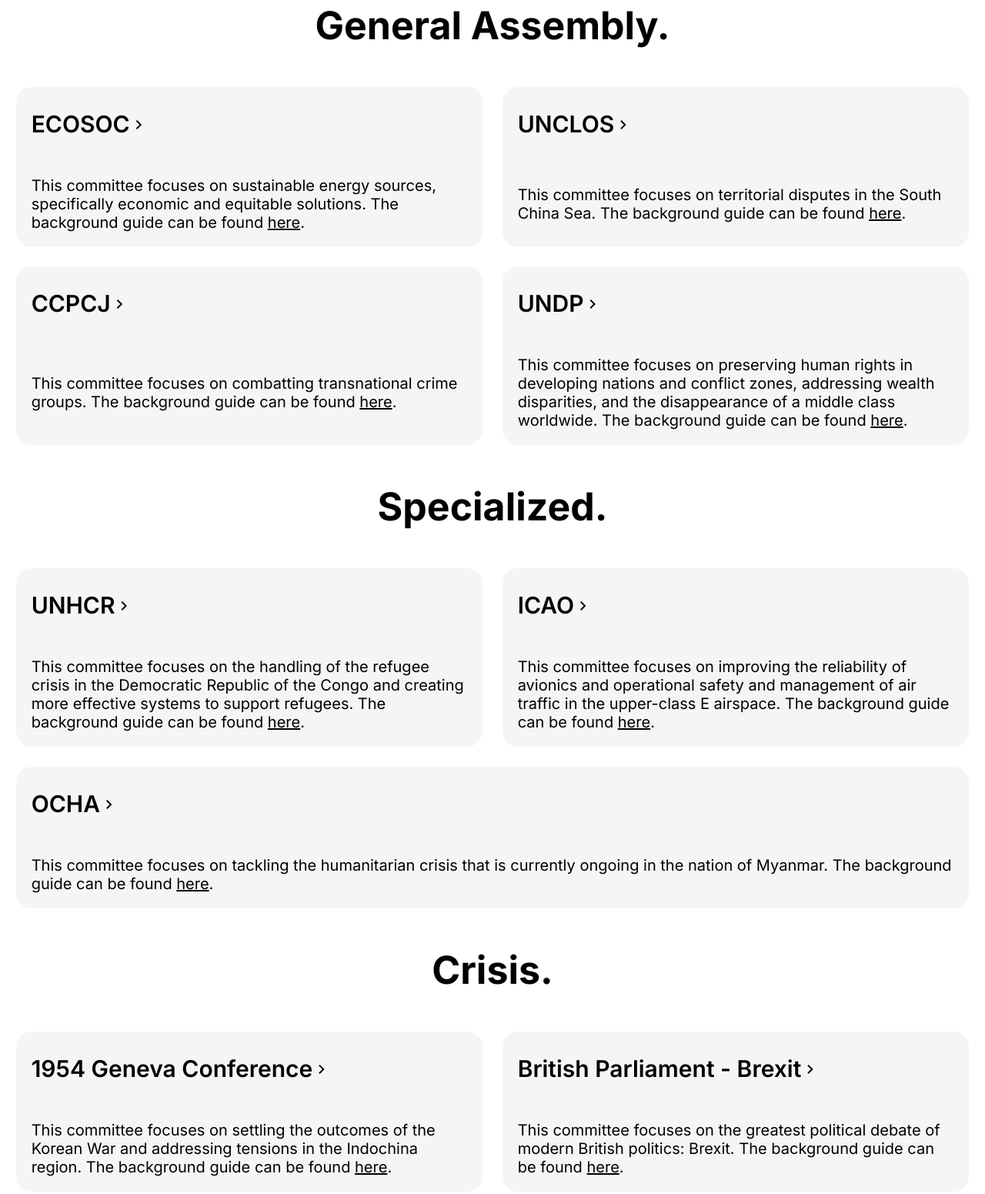
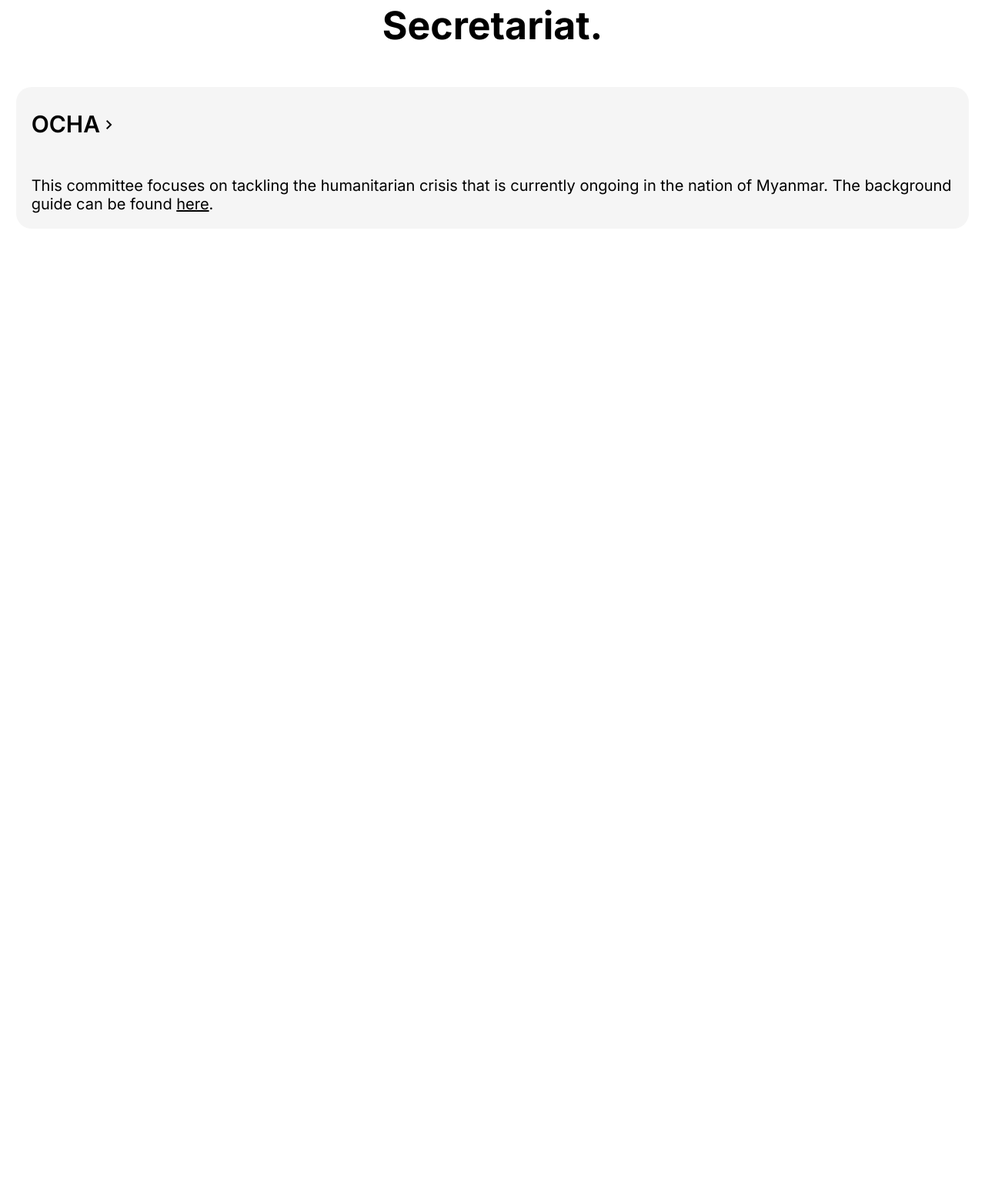
Before and after one commit to GunnMUN/GMUNC-Website, a plain HTML site: page secretariat/index.html in a window 1280 px wide. Shown: the part 107-1658 px from the top of the page at 77% size. After the commit the page ends 800 px from the top, so only its background shows below. Drawn offline with nearby package versions, Linux system fonts and the light colour scheme.

Commit message:
Update index.html

```diff
--- a/secretariat/index.html
+++ b/secretariat/index.html
@@ -28,86 +28,7 @@
     </div>
   </div>
   <body>
-    <p class="large-bold">General Assembly.</p>
-    <div class="wrap">
-      <div class="small-section">
-        <a href="./committees/background-guides/[GMUNC XI] ECOSOC Background Guide.pdf"
-          ><p class="medium-bold">
-            ECOSOC<span
-              class="material-symbols-outlined"
-              style="top: 2px; position: relative"
-              >chevron_right</span
-            >
-          </p></a
-        >
-        <p class="small">This committee focuses on sustainable energy sources, specifically economic and equitable solutions. The background guide can be found <a href="./committees/background-guides/[GMUNC XI] ECOSOC Background Guide.pdf" style="text-decoration: underline;">here</a>.</p>
-      </div>
-      <div class="small-section">
-        <a href="./committees/background-guides/[GMUNC XI] UNCLOS Background Guide.pdf"
-          ><p class="medium-bold">
-            UNCLOS<span
-              class="material-symbols-outlined"
-              style="top: 2px; position: relative"
-              >chevron_right</span
-            >
-          </p></a
-        >
-        <p class="small">This committee focuses on territorial disputes in the South China Sea. The background guide can be found <a href="./committees/background-guides/[GMUNC XI] UNCLOS Background Guide.pdf" style="text-decoration: underline;">here</a>.</p>
-      </div>
-    </div>
-    <div class="wrap">
-      <div class="small-section">
-        <a href="./committees/background-guides/[GMUNC XI] CCPCJ Background Guide.pdf"
-          ><p class="medium-bold">
-            CCPCJ<span
-              class="material-symbols-outlined"
-              style="top: 2px; position: relative"
-              >chevron_right</span
-            >
-          </p></a
-        >
-        <p class="small">This committee focuses on combatting transnational crime groups. The background guide can be found <a href="./committees/background-guides/[GMUNC XI] CCPCJ Background Guide.pdf" style="text-decoration: underline;">here</a>.</p>
-      </div>
-      <div class="small-section">
-        <a href="./committees/background-guides/[GMUNC XI] UNDP Background Guide.pdf"
-          ><p class="medium-bold">
-            UNDP<span
-              class="material-symbols-outlined"
-              style="top: 2px; position: relative"
-              >chevron_right</span
-            >
-          </p></a
-        >
-        <p class="small">This committee focuses on preserving human rights in developing nations and conflict zones, addressing wealth disparities, and the disappearance of a middle class worldwide. The background guide can be found <a href="./committees/background-guides/[GMUNC XI] UNDP Background Guide.pdf" style="text-decoration: underline;">here</a>.</p>
-      </div>
-    </div>
-    <p class="large-bold">Specialized.</p>
-    <div class="wrap">
-      <div class="small-section">
-        <a href="./committees/background-guides/[GMUNC XI] UNHCR Background Guide.pdf"
-          ><p class="medium-bold">
-            UNHCR<span
-              class="material-symbols-outlined"
-              style="top: 2px; position: relative"
-              >chevron_right</span
-            >
-          </p></a
-        >
-        <p class="small">This committee focuses on the handling of the refugee crisis in the Democratic Republic of the Congo and creating more effective systems to support refugees. The background guide can be found <a href="./committees/background-guides/[GMUNC XI] UNHCR Background Guide.pdf" style="text-decoration: underline;">here</a>.</p>
-      </div>
-      <div class="small-section">
-        <a href="./committees/background-guides/[GMUNC XI] ICAO Background Guide.pdf"
-          ><p class="medium-bold">
-            ICAO<span
-              class="material-symbols-outlined"
-              style="top: 2px; position: relative"
-              >chevron_right</span
-            >
-          </p></a
-        >
-        <p class="small">This committee focuses on improving the reliability of avionics and operational safety and management of air traffic in the upper-class E airspace. The background guide can be found <a href="./committees/background-guides/[GMUNC XI] ICAO Background Guide.pdf" style="text-decoration: underline;">here</a>.</p>
-      </div>
-    </div>
+    <p class="large-bold">Secretariat.</p>
     <div class="wrap">
         <div class="medium-section" style="background-color: rgb(245, 245, 245);">
             <a href="./committees/background-guides/[GMUNC XI] OCHA Background Guide.pdf"
@@ -124,32 +45,5 @@
           </p>
         </div>
     </div>
-    <p class="large-bold">Crisis.</p>
-    <div class="wrap">
-        <div class="small-section">
-          <a href="./committees/background-guides/[GMUNC XI] 1954 Geneva Conference Background Guide.pdf"
-            ><p class="medium-bold">
-                1954 Geneva Conference<span
-                class="material-symbols-outlined"
-                style="top: 2px; position: relative"
-                >chevron_right</span
-              >
-            </p></a
-          >
-          <p class="small">This committee focuses on settling the outcomes of the Korean War and addressing tensions in the Indochina region. The background guide can be found <a href="./committees/background-guides/[GMUNC XI] 1954 Geneva Conference Background Guide.pdf" style="text-decoration: underline;">here</a>.</p>
-        </div>
-        <div class="small-section">
-          <a href="./committees/background-guides/[GMUNC XI] Brexit Background Guide.pdf"
-            ><p class="medium-bold">
-                British Parliament - Brexit<span
-                class="material-symbols-outlined"
-                style="top: 2px; position: relative"
-                >chevron_right</span
-              >
-            </p></a
-          >
-          <p class="small">This committee focuses on the greatest political debate of modern British politics: Brexit. The background guide can be found <a href="./committees/background-guides/[GMUNC XI] Brexit Background Guide.pdf" style="text-decoration: underline;">here</a>.</p>
-        </div>
-      </div>
   </body>
 </html>
```
